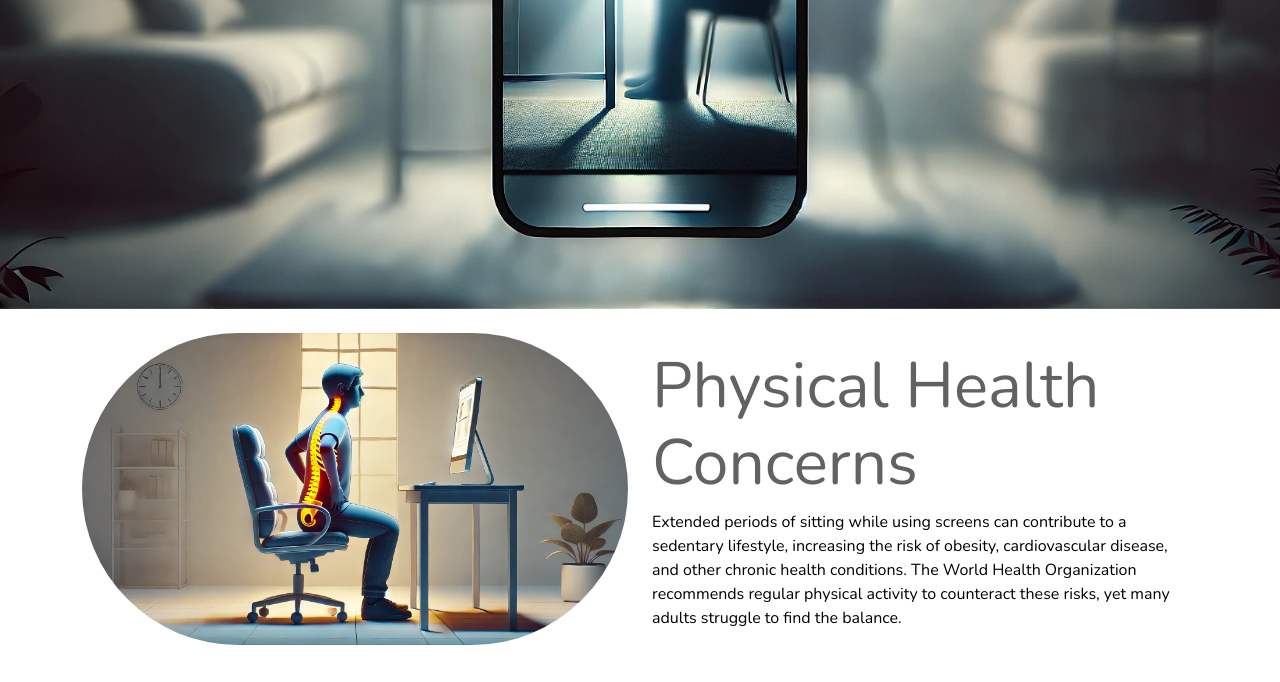
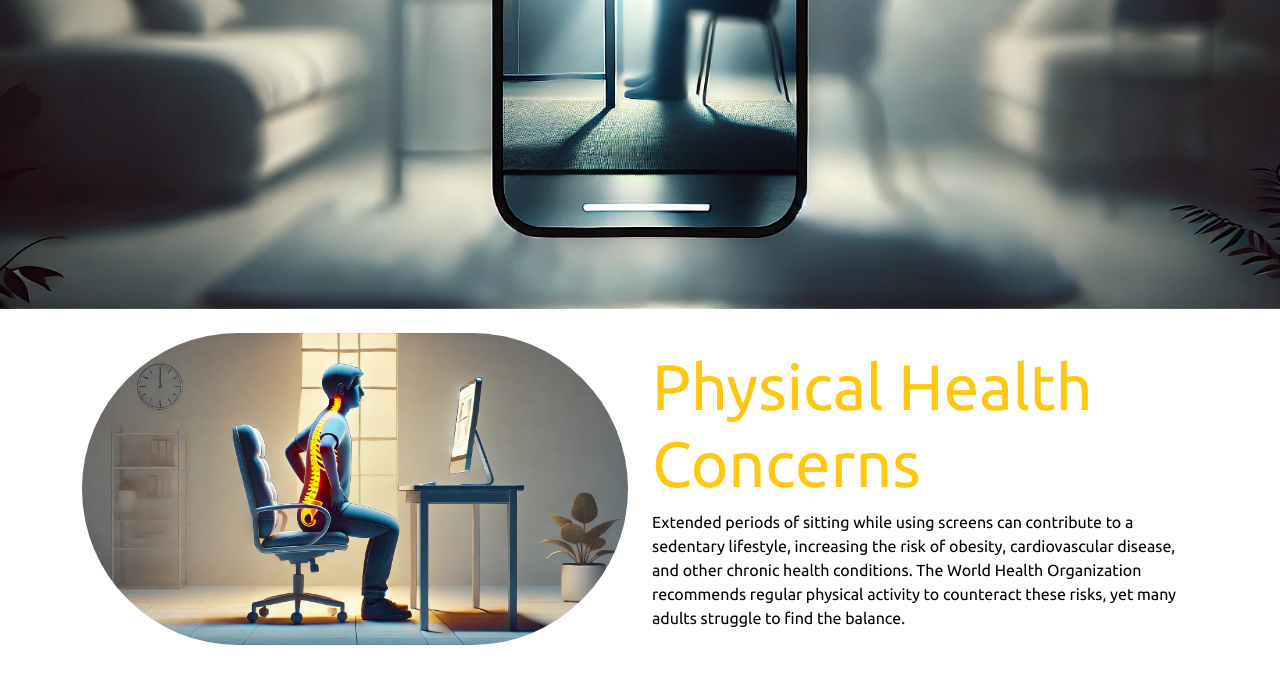
Before and after one commit to mdoverbaugh/MichaelOverbaugh, a plain HTML site: page index.html in a window 1280 px wide. Shown: the part 491-1173 px from the top of the page. Drawn offline with nearby package versions, Linux system fonts and the light colour scheme.

Commit message:
Update index.html
changed font style to ubuntu and color/opacity

```diff
--- a/index.html
+++ b/index.html
@@ -4,21 +4,20 @@
 <head>
     <meta charset="UTF-8">
     <meta name="viewport" content="width=device-width, initial-scale=1.0">
-    <title>Guinea Pigs as Emotional Support Animas</title>
+    <title>The Importance of Screen Time on Adults</title>
     <!-- Bootstrap CSS -->
     <link href="https://cdn.jsdelivr.net/npm/bootstrap@5.3.0-alpha1/dist/css/bootstrap.min.css" rel="stylesheet">
-    <!-- Nunito -->
+    <!-- Ubuntu -->
     <link rel="preconnect" href="https://fonts.googleapis.com">
     <link rel="preconnect" href="https://fonts.gstatic.com" crossorigin>
-    <link
-        href="https://fonts.googleapis.com/css2?family=Karla:ital,wght@0,200..800;1,200..800&family=Nunito:ital,wght@0,200..1000;1,200..1000&family=Open+Sans:ital,wght@0,300..800;1,300..800&display=swap"
-        rel="stylesheet">
+    <link href="https://fonts.googleapis.com/css2?family=Ubuntu:wght@400;700&display=swap" rel="stylesheet">
+
     <style>
         body {
-            font-family: "Nunito", sans-serif;
+            font-family: "Ubuntu", sans-serif;
             font-optical-sizing: auto;
             font-style: normal;
-            color: #0000009d;
+            color: #ffc70f;
         }
 
         article p {
```
